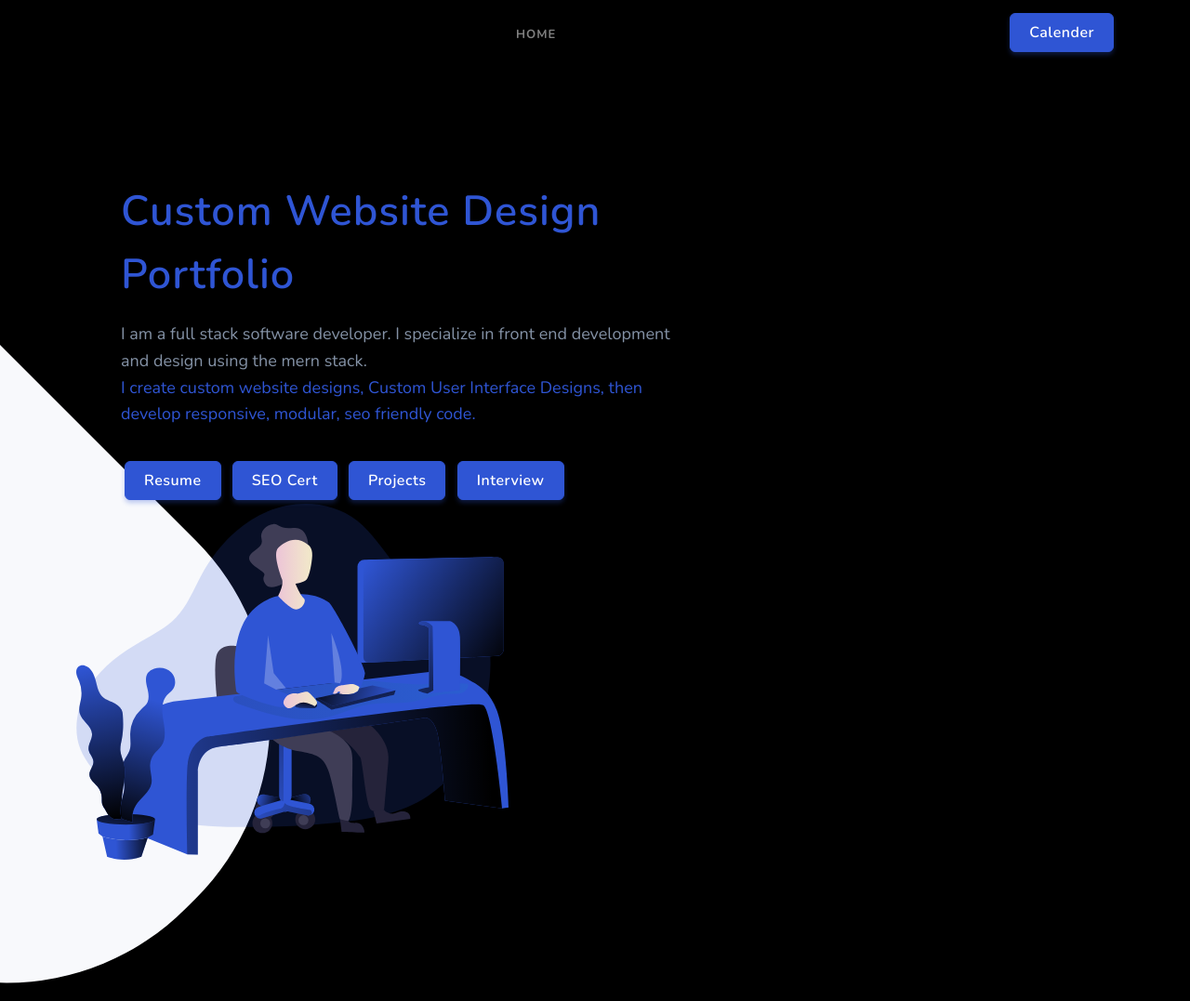
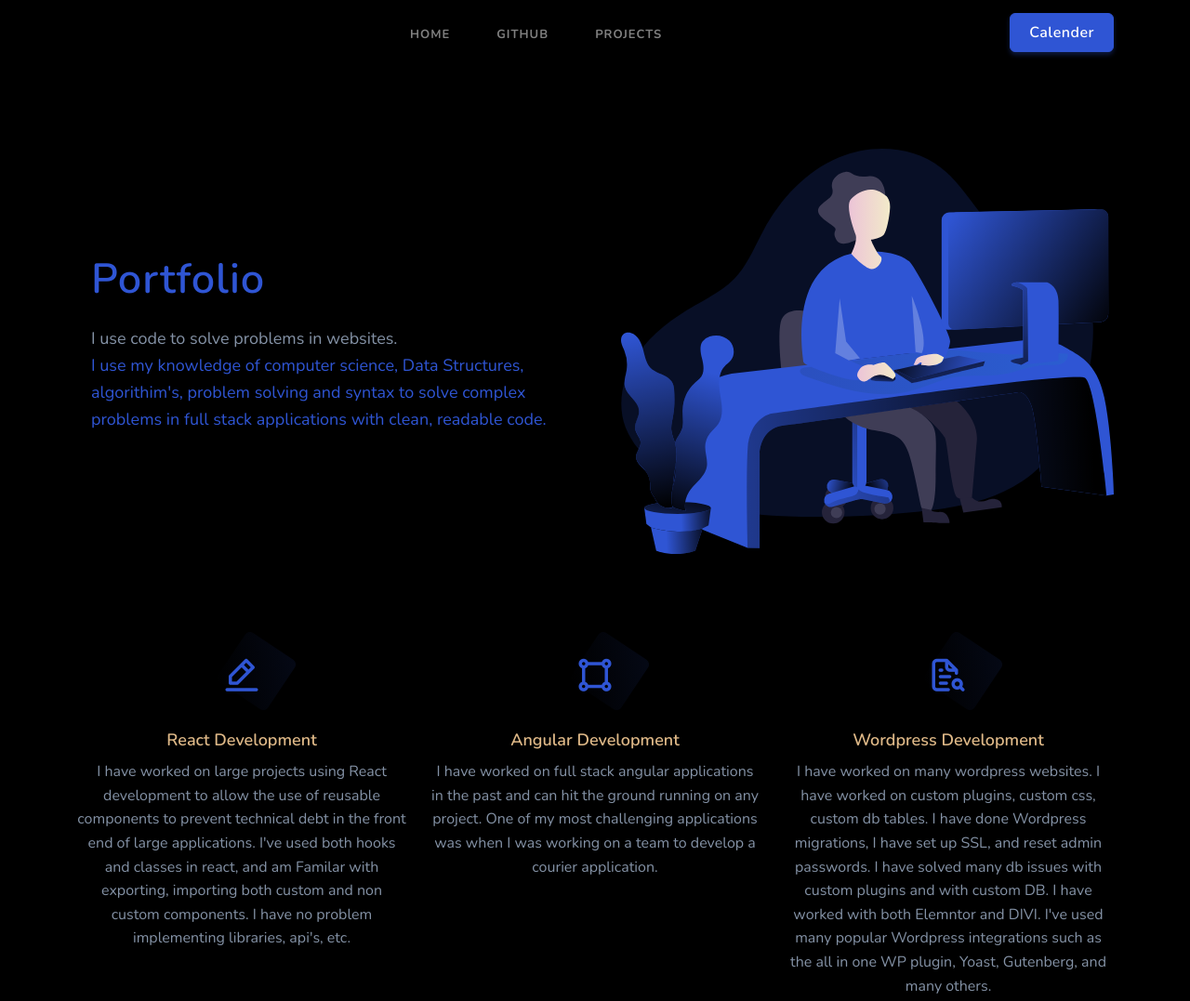
Before and after one commit to JDEE30/Portfolio2, a plain HTML site: page index.html in a window 1280 px wide. Shown: the top 1077 px of the page at 93% size. Drawn offline with nearby package versions, Linux system fonts and the light colour scheme.

Commit message:
update index.html
design changes, update links, and copy

```diff
--- a/index.html
+++ b/index.html
@@ -3,27 +3,27 @@
 
 <head>
     <meta charset="utf-8" />
-    <title>Jeremy Dickey | Custom Website Design Portfolio</title>
+    <title>Code Portfolio</title>
     <meta name="viewport" content="width=device-width, initial-scale=1.0">
-    <meta name="description" content="Jeremy Dickey's Professional web development portfolio" />
-    <meta name="keywords" content="Web Design Portfolio, Jeremy Dickey" />
+    <meta name="description" content="This is my Portfolio" />
+    <meta name="keywords" content="code portfolio" />
     <meta name="author" content="Jeremy Dickey" />
     <meta name="website" content="https://www.jeremypdickey.com" />
 
     <!-- Start of twitter card meta -->
     <meta name="twitter:card" content="summary_large_image" />
     <meta name="twitter:image" content="./assets/images/logo.png" />
-    <meta name="twitter:image:alt" content="Web Design Portfolio" />
-    <meta name="twitter:description" content="Jeremy Dickey's Professional web development portfolio" />
+    <meta name="twitter:image:alt" content="Portfolio" />
+    <meta name="twitter:description" content="Code Portfolio" />
     <!-- End of twitter card meta -->
     <!-- Start of facebook open graph meta -->
     <meta property="og:url" content="https://www.jeremypdickey.com" />
     <meta property="og:type" content="website" />
-    <meta property="og:title" content="Web Design Portfolio" />
-    <meta property="og:description" content="Jeremy Dickey's Professional web development portfolio"/>
+    <meta property="og:title" content="Portfolio" />
+    <meta property="og:description" content="Code Portfolio"/>
 
     <meta property="og:image" content="./assets/images/logo.png" />
-    <meta property="og:image:alt" content="Web Design Portfolio" />
+    <meta property="og:image:alt" content="Portfolio" />
     <meta property="og:image:type" content="image/jpg" />
     <meta property="og:image:width" content="1200" />
     <meta property="og:image:height" content="630" />
@@ -132,39 +132,52 @@
                 <!-- Navigation Menu-->
                 <ul class="navigation-menu nav-light">
                     <li><a href="index.html" class="sub-menu-item">Home</a></li>
+                    <li><a href="https://github.com/JDEE30" class="sub-menu-item">Github</a></li>
+                    <li><a href="#Projects" class="sub-menu-item">Projects</a></li>
 
                 </ul><!--end navigation menu-->
                 <div class="buy-menu-btn d-none">
+
+
                     <a href="https://calendar.google.com/calendar/u/0/appointments/schedules/AcZssZ3fsXlmUTW0J1ngFy7SAP1IaZYYzuRHHo3C9OCeDyHxG9C8jarP02p2RM6NJUM1evB1LVfeP1Mx">Set appointment</a> </div><!--end login button-->
-             </div><!--end navigation-->
+
+
+                </div><!--end navigation-->
         </div><!--end container-->
     </header><!--end header-->
     <!-- Navbar End -->
 
         <!-- Hero Start -->
-        <section class="bg-half-170 border-bottom agency-wrapper d-table w-100" id="home" style="margin-bottom: 0% !important">
+        <section id="home" style="margin-bottom: 0% !important; margin-top: 10%;">
             <div class="container">
                 <div class="row align-items-center">
-                    <div class="col-lg-7 col-md-7 order-1 order-md-2">
-                        <div class="title-heading mt-4 ms-lg-5">
-                            <h1 class="heading mb-3"><span class="text-primary">Custom Website Design Portfolio</span></h1>
-                            <p class="para-desc text-muted">I am a full stack software developer. I specialize in front end development and design using the mern stack.<Br>
-                            <span class="text-primary">I create custom website designs, Custom User Interface Designs, then develop responsive, modular, seo friendly code.</span> </p>
-                            <div class="mt-4 pt-2">
-                                <a href="/assets/images/Jeremy Dickey's Resume 03042022.pdf" download  class="btn btn-primary m-1">Resume</a>
-                                <a href="/assets/images/SEOCERT.PNG" download class="btn btn-primary m-1">SEO Cert</a>
-                                <a href="#Projects" class="btn btn-primary m-1">Projects </a>
-                                <a href="https://calendar.google.com/calendar/u/0/appointments/schedules/AcZssZ3fsXlmUTW0J1ngFy7SAP1IaZYYzuRHHo3C9OCeDyHxG9C8jarP02p2RM6NJUM1evB1LVfeP1Mx" class="btn btn-primary m-1">Interview</a> </div><!--end login button-->
+                    <div class="col-lg-6 col-md-7 order-1 order-md-2">
+                        <div class="title-heading mt-4 ms-lg-3">
+                            <h1 class="heading mb-3"><span class="text-primary">Portfolio</span></h1>
+                            <p class="para-desc text-muted">I use code to solve problems in websites.<Br>
+                            <span class="text-primary">I use my knowledge of computer science, Data Structures, algorithim's, problem solving and syntax to solve complex problems in full stack applications with clean, readable code.</span> </p>
 
 
                             </div>
                         </div>
+
+
+                            <div class="col-lg-6 col-md-4 order-1 order-md-2">
+                                <div class="title-heading mt-4 ms-lg-3">
+                                            <div class="mt-4 pt-2">
+                                           <img src="assets/images/working_with_computer.svg" class="img-fluid" alt="images of person sitting at a computer">
+
+                                    </div>
+
+                                            </div>
+                                        </div>
                     </div><!--end col-->
 
-                    <div class="col-lg-5 col-md-5 order-2 order-md-1 mt-4 pt-2 mt-sm-0 pt-sm-0">
-                        <img src="assets/images/working_with_computer.svg" class="img-fluid" alt="images of person sitting at a computer">
+
                     </div>
                 </div><!--end row-->
+
+
             </div><!--end container-->
         </section><!--end section-->
         <!-- Hero End -->
@@ -180,8 +193,10 @@
                             </div>
 
                             <div class="content mt-4">
-                                <h2 style="font-size: large !important; color:burlywood">Block Chain development</h2>
-                                <p class="text-muted mb-0">I am currently working on several personal block chain development projects, I am also currently contracting with several companies to create more web3 content for their businesses. I contribute to open source software. Feel free to send me a contract to create your smart contracts, daps, or NFT website/software.
+                                <h2 style="font-size: large !important; color:burlywood">React Development</h2>
+                                <p class="text-muted mb-0">I have worked on large projects using React development to allow the use of reusable components to prevent technical debt in the front end of large applications.
+                                    I've used both hooks and classes in react, and am Familar with exporting, importing both custom and non custom components. I have no problem implementing libraries, api's, etc.
+
                                 </p>
                             </div>
                         </div>
@@ -194,8 +209,8 @@
                             </div>
 
                             <div class="content mt-4">
-                                <h2 style="font-size: large !important; color:burlywood">Shopify Development</h5>
-                                <p class="text-muted mb-0">I've worked on quite a few Shopify projects over the years, some of the sites I worked on were for myself, some were for small to medium size companies, and of course I've used liquid.js, as well as shopify plus. I'm working on a custom e-commerce store, which I think is a fun project. Albiet, i'd of liked to use Shopify and just agregate all my items using oberlo, however, it made more since to do everything custom in this instance. You can see this e-commerce project in my <a href="#Projects">projects</a> section. </p>
+                                <h2 style="font-size: large !important; color:burlywood">Angular Development</h5>
+                                <p class="text-muted mb-0">I have worked on full stack angular applications in the past and can hit the ground running on any project. One of my most challenging applications was when I was working on a team to develop a courier application. </p>
                             </div>
                         </div>
                     </div><!--end col-->
@@ -208,7 +223,7 @@
 
                             <div class="content mt-4">
                                     <h2 style="font-size: large !important; color:burlywood">Wordpress Development</h5>
-                                <p class="text-muted mb-0">I do alot of WordPress Development, as it's currently still in demand. This usually means I will either be working with custom plugins, working with datatables with SQL, or using Javascript, CSS, HTML to update front end user interfaces. I've also worked with different website builders such as Gutenberg, Divi, and Elementor.</p>
+                                <p class="text-muted mb-0">I have worked on many wordpress websites. I have worked on custom plugins, custom css, custom db tables. I have done Wordpress migrations, I have set up SSL, and reset admin passwords. I have solved many db issues with custom plugins and with custom DB. I have worked with both Elemntor and DIVI. I've used many popular Wordpress integrations such as the all in one WP plugin, Yoast, Gutenberg, and many others.</p>
                             </div>
                         </div>
                     </div><!--end col-->
@@ -223,8 +238,8 @@
 
                     <div class="col-lg-6 col-md-6 mt-4 mt-sm-0 pt-2 pt-sm-0">
                         <div class="section-title ms-lg-3">
-                                <h2 style="font-size: large !important; color:burlywood">Who is my ideal Client/Employer?</h2>
-                            <p class="text-muted">Currently, I am looking for roles primarily using the Mern stack. However, I am open to other oppurtunities. If you think we could be a good fit please schedule an <a href="https://calendar.google.com/calendar/u/0/appointments/schedules/AcZssZ3fsXlmUTW0J1ngFy7SAP1IaZYYzuRHHo3C9OCeDyHxG9C8jarP02p2RM6NJUM1evB1LVfeP1Mx">interview with me</a>.</p>
+                                <h2 style="font-size: large !important; color:burlywood">Who is my ideal Employer?</h2>
+                            <p class="text-muted">I enjoy working with great people with great products. I enjoy an adventure and I hope to speak with you soon! If you think we could be a good fit please schedule an <a href="https://calendar.google.com/calendar/u/0/appointments/schedules/AcZssZ3fsXlmUTW0J1ngFy7SAP1IaZYYzuRHHo3C9OCeDyHxG9C8jarP02p2RM6NJUM1evB1LVfeP1Mx">interview with me</a>.</p>
 
                         </div>
                     </div><!--end col-->
@@ -241,7 +256,7 @@
                     <div class="col-12 text-center">
                         <div class="section-title">
                             <h2 class="title title-dark text-white mb-4">What can I help you with?</h2>
-                            <p class="text-light para-dark para-desc mx-auto">I'm currently focusing on full stack development using the MERN stack, Front-end web3 development, Shopify development, Wordpress development, and SEO.</p>
+                            <p class="text-light para-dark para-desc mx-auto">I am always learning more skills. However, here are some of the technologies I am familiar with SalesForce, SalesForce Administration, React, Angular, Wordpress, Shopify, GIT, Trello, CI, CLI, Jira, Atlasian, AWS, JS, JSON, PHP, HTML, CSS, GCD, C#, SQL, Azure, SEO, Web Design, Figma, Affinity Photo, and more.</p>
                             </a>
                         </div>
                     </div><!--end col-->
@@ -257,7 +272,7 @@
                     <div class="col-12 text-center">
                         <div class="section-title mb-4 pb-2">
                             <h2 class="title mb-4" style="color:cornflowerblue">What technologies are in my portfolio</h2>
-                            <p class="text-muted para-desc mx-auto mb-0"><span class="text-primary fw-bold">You can expect to see </span> React, Angular, Shopify, Wordpress, Java, Js, JSON, Blockchain daps, NFT's and more.</p>
+                            <p class="text-muted para-desc mx-auto mb-0"><span class="text-primary fw-bold">You can expect to see </span> React, Angular, Shopify, Wordpress, Java, JS, JSON, and more.</p>
                         </div>
                     </div><!--end col-->
                 </div><!--end row-->
@@ -302,7 +317,7 @@
                                 <i data-feather="bold" class="fea icon-ex-md text-primary"></i>
                             </div>
                             <div class="flex-1">
-                                <h2 class="title mb-0" style="color:cornflowerblue">NFT Development</h2>
+                                <h2 class="title mb-0" style="color:cornflowerblue">SalesForce</h2>
                             </div>
                         </div>
                     </div><!--end col-->
@@ -357,7 +372,7 @@
                                 <i data-feather="settings" class="fea icon-ex-md text-primary"></i>
                             </div>
                             <div class="flex-1">
-                                <h2 class="title mb-0" style="color:cornflowerblue">Figma/Photoshop</h2>
+                                <h2 class="title mb-0" style="color:cornflowerblue">Figma/AffinityPhoto</h2>
                             </div>
                         </div>
                     </div><!--end col-->
@@ -401,7 +416,7 @@
                                 <li class="mb-0"><span class="text-primary h5 me-2"><i class="uil uil-check-circle align-middle"></i></span>On page SEO - Technical SEO</li>
                                 <li class="mb-0"><span class="text-primary h5 me-2"><i class="uil uil-check-circle align-middle"></i></span>Custom Logo</li>
                             </ul>
-                            <a href="https://www.sa-construct.com" rel="no-follow" class="btn btn-primary m-1">See Project</i></a>
+                            <a href="https://jdee30.github.io/sa-constructors/" rel="no-follow" class="btn btn-primary m-1">See Project</i></a>
                                     <a href="https://github.com/JDEE30/sa-constructors" class="btn btn-primary m-1">See the Repo</i></a>
 
                         </div>
@@ -475,7 +490,7 @@
                 <a href="#" class="logo-footer">
                     <img src="images/logo-light.png" height="24" alt="">
                 </a>
-                <p class="mt-4">Shopify Development, Block Chain Development, Smart Contracts Develpment, Etherium, NFT Developer, React Development, WordPress Development</p>
+                <p class="mt-4">I solve problems with code. </p>
                 <ul class="list-unstyled social-icon foot-social-icon mb-0 mt-4">
                                            </ul><!--end icon-->
             </div><!--end col-->
@@ -484,9 +499,6 @@
                 <h5 class="text-light footer-head">Menu</h5>
                 <ul class="list-unstyled footer-list mt-4">
                     <li><a href="index.html" class="sub-menu-item">Home</a></li>
-                    <li><a href="https://www.linkedin.com/in/jeremy-dickey/" class="sub-menu-item">Linkedin</a></li>
-                    <li><a href="https://medium.com/@jeremydickey" class="sub-menu-item">Medium</a></li>
-                    <li><a href="https://twitter.com/JeremyDickey13" class="sub-menu-item">Twitter</a></li>
                     <li><a href="https://github.com/JDEE30" class="sub-menu-item">Github</a></li>
             </div>
 
@@ -499,7 +511,7 @@
         <div class="row align-items-center">
             <div class="col-sm-6">
                 <div class="text-sm-start">
-                    <p class="mb-0">© <script>document.write(new Date().getFullYear())</script> Jeremy Dickey - Block Chain + E-commerce Developer</i> <a href="https://sanantonioswebdesign.com/Web-design-Portfolio.html" target="_blank" class="text-reset"><span style="color: aliceblue;"></span></a></p>
+                    <p class="mb-0">© <script>document.write(new Date().getFullYear())</script> Problem solver</i> <a href="https://www.jeremypdickey.com/" target="_blank" class="text-reset"><span style="color: aliceblue;"></span></a></p>
                 </div>
             </div><!--end col-->
 
```
